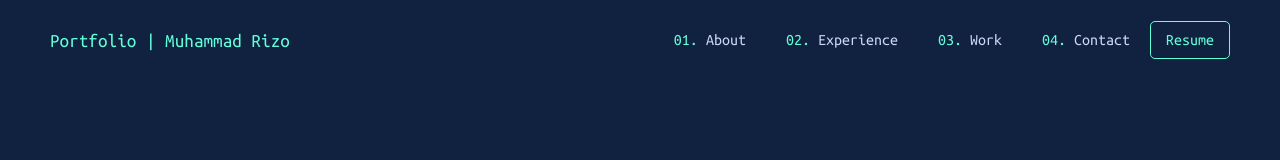
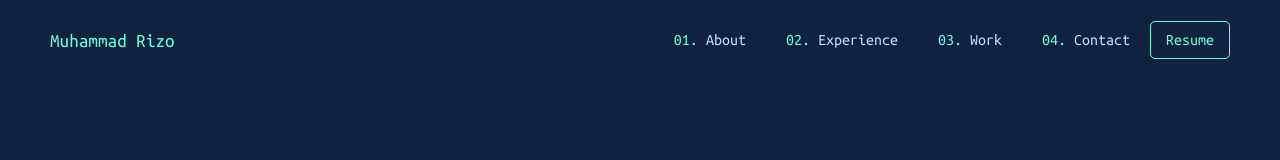
Before and after one commit to rizoxon/Portfolio, a plain HTML site: page index.html in a window 1280 px wide. Drawn offline with Linux system fonts and the light colour scheme.

Commit message:
removed name portfolio

```diff
--- a/index.html
+++ b/index.html
@@ -4,7 +4,7 @@
     <meta charset="UTF-8">
     <meta http-equiv="X-UA-Compatible" content="IE=edge">
     <meta name="viewport" content="width=device-width, initial-scale=1.0">
-    <title>Portfolio | Muhammad Rizo</title>
+    <title>Muhammad Rizo</title>
 
     <!-- Preloader CSS & JS -->
     <link rel="stylesheet" href="./css/preloader.css">
@@ -21,7 +21,7 @@
 
     <!-- Navbar -->
     <nav>
-        <a href="index.html">Portfolio | Muhammad Rizo</a>
+        <a href="index.html">Muhammad Rizo</a>
         <ul>
             <li><a href="#about"><span>01.</span> About</a></li>
             <li><a href="#experience"><span>02.</span> Experience</a></li>
```
